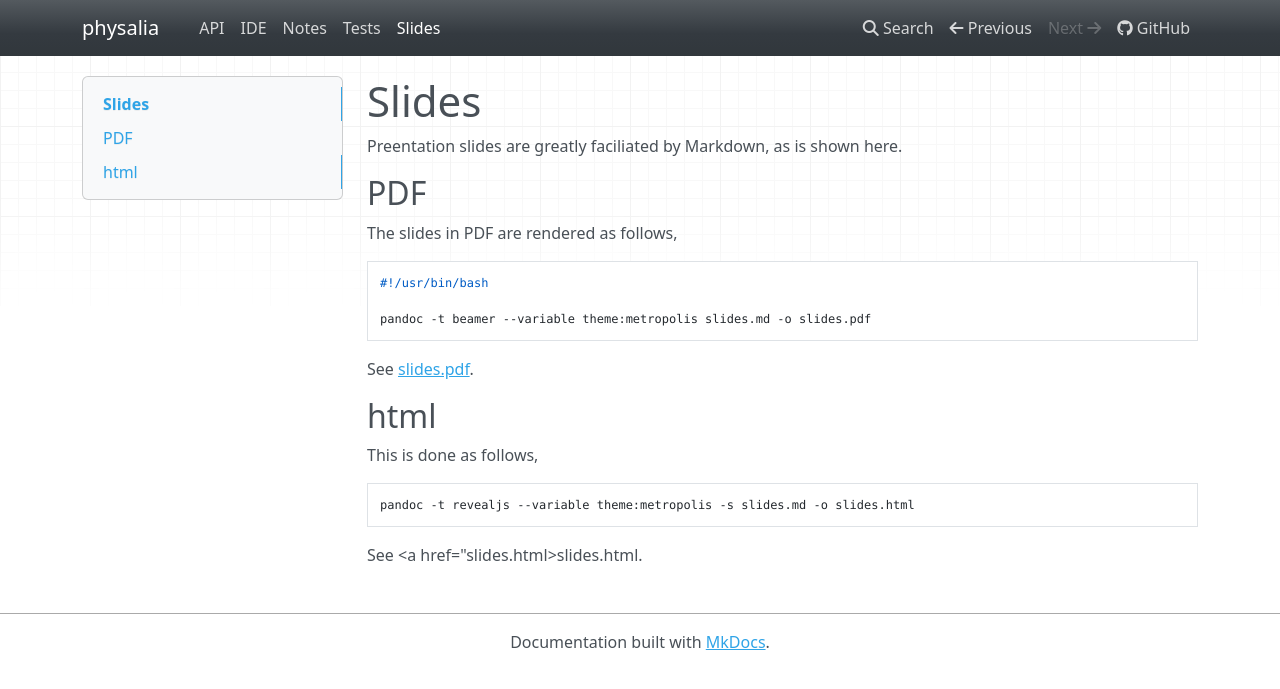
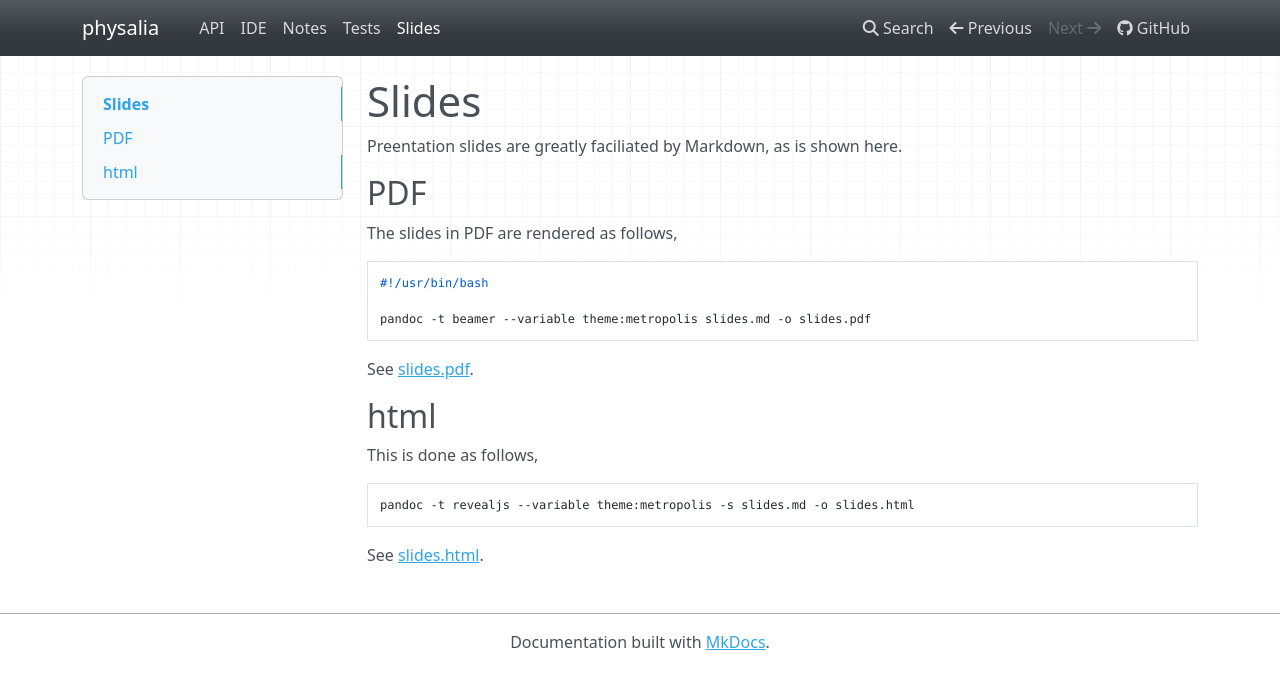
Before and after one commit to jinghuazhao/physalia, an MkDocs documentation site: the page built from docs/slides.md, in a window 1280 px wide. Shown: the top 689 px of the page. Built offline with MkDocs 1.6.1, drawn with Linux system fonts in a browser that asks for light colours; nearby versions of some CDN libraries; a script that is not in the unit is left out.

Commit message:
physalia

````diff
--- a/docs/slides.md
+++ b/docs/slides.md
@@ -22,4 +22,4 @@ This is done as follows,
 pandoc -t revealjs --variable theme:metropolis -s slides.md -o slides.html
 ```
 
-See <a href="slides.html>slides.html</a>.
+See <a href="slides.html">slides.html</a>.
````
